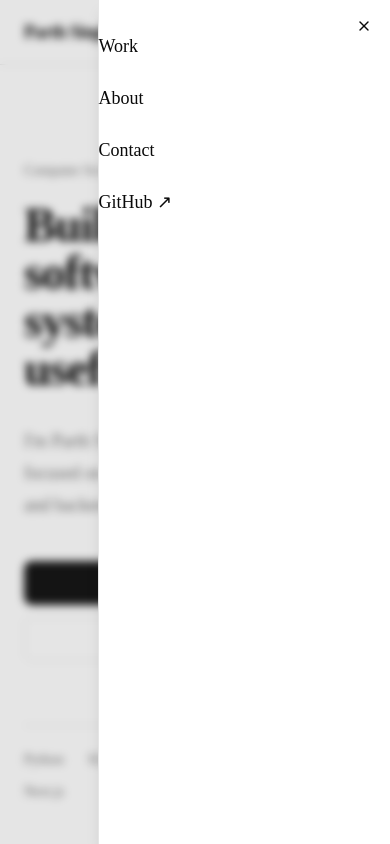
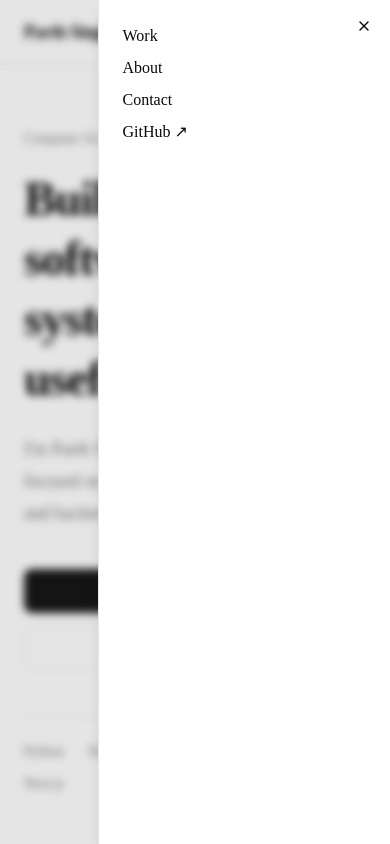
Before and after one commit to parthsingh23/portfolio, a Next.js app: page / in a window 390 px wide. Both pictures are taken after a click on the button "Open navigation menu". Shown: the top 844 px of the page. Built offline with nearby package versions, Linux system fonts and the light colour scheme.

Commit message:
style: polish responsive navigation and spacing

```diff
--- a/components/layout/navbar.tsx
+++ b/components/layout/navbar.tsx
@@ -55,12 +55,12 @@ export function Navbar() {
             </SheetTrigger>
 
             <SheetContent side="right">
-              <nav className="mt-8 flex flex-col gap-6">
+              <nav className="mt-6 flex flex-col gap-2 px-6">
                 {navigation.map((item) => (
                   <Link
                     key={item.href}
                     href={item.href}
-                    className="text-lg font-medium"
+                    className="text-base font-medium"
                   >
                     {item.label}
                   </Link>
@@ -70,7 +70,7 @@ export function Navbar() {
                   href="https://github.com/parthsingh23"
                   target="_blank"
                   rel="noopener noreferrer"
-                  className="text-lg font-medium"
+                  className="text-base font-medium"
                 >
                   GitHub ↗
                 </Link>
--- a/components/sections/about.tsx
+++ b/components/sections/about.tsx
@@ -15,7 +15,7 @@ export function About() {
         <div className="space-y-6 text-muted-foreground">
           <p>
             I&apos;m a Computer Science student focused on software engineering,
-            backend systems, databases, machine leanring and data science.
+            backend systems, databases, machine learning and data science.
           </p>
 
           <p>
@@ -32,7 +32,7 @@ export function About() {
           </p>
         </div>
       </div>
-      <div className="mt-20 border-t border-border pt-12">
+      <div className="mt-16 border-t border-border pt-12 md:mt-20">
         <p className="text-sm font-medium text-muted-foreground">Skills</p>
 
         <div className="mt-8 grid gap-10 md:grid-cols-2">
--- a/components/sections/contact.tsx
+++ b/components/sections/contact.tsx
@@ -20,10 +20,10 @@ export function Contact() {
 
           <div className="mt-8 flex flex-col gap-4">
             <Link
-              href="mailto:YOUR_EMAIL"
+              href="mailto:parthsingh1866@gmail.com"
               className="text-sm font-medium hover:opacity-70"
             >
-              parthsingh1866@gmail.com
+              Mail ↗
             </Link>
 
             <Link
@@ -41,7 +41,7 @@ export function Contact() {
               rel="noopener noreferrer"
               className="text-sm font-medium hover:opacity-70"
             >
-              Linkedin ↗
+              LinkedIn ↗
             </Link>
           </div>
         </div>
--- a/components/sections/hero.tsx
+++ b/components/sections/hero.tsx
@@ -11,17 +11,17 @@ const technologies = [
 
 export function Hero() {
   return (
-    <section className="flex min-h-[calc(100vh-4rem)] items-center">
-      <div className="w-full py-24">
+    <section className="flex min-h-[calc(100vh-4rem)] items-center py-16 md:py-24">
+      <div className="w-full">
         <p className="mb-5 text-sm font-medium text-muted-foreground">
           Computer Science · Data Science
         </p>
 
-        <h1 className="max-w-4xl font-heading text-5xl font-semibold tracking-tight sm:text-6xl md:text-7xl lg:text-8xl">
+        <h1 className="max-w-4xl font-heading text-5xl font-semibold leading-tight tracking-tight sm:text-6xl md:text-7xl">
           Building software, data systems, and useful things.
         </h1>
 
-        <p className="mt-8 max-w-2xl text-lg leading-8 text-muted-foreground md:text-xl">
+        <p className="mt-6 max-w-2xl text-lg leading-8 text-muted-foreground md:mt-8 md:text-xl">
           I&apos;m Parth Singh, a Computer Science student focused on software
           engineering, data science, and backend systems.
         </p>
@@ -44,7 +44,7 @@ export function Hero() {
           </Link>
         </div>
 
-        <div className="mt-16 flex flex-wrap gap-x-6 gap-y-3 border-t border-border pt-6">
+        <div className="mt-12 flex flex-wrap gap-x-6 gap-y-3 border-t border-border pt-6 md:mt-16">
           {technologies.map((technology) => (
             <span key={technology} className="text-sm text-muted-foreground">
               {technology}
```
